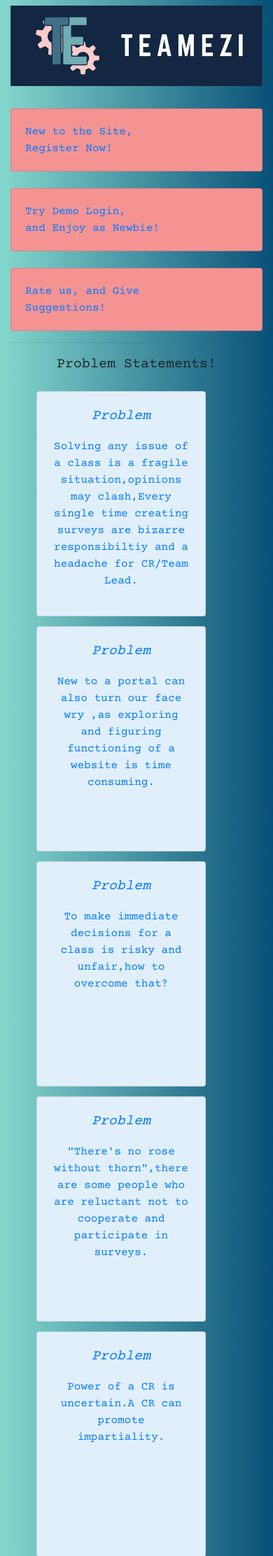
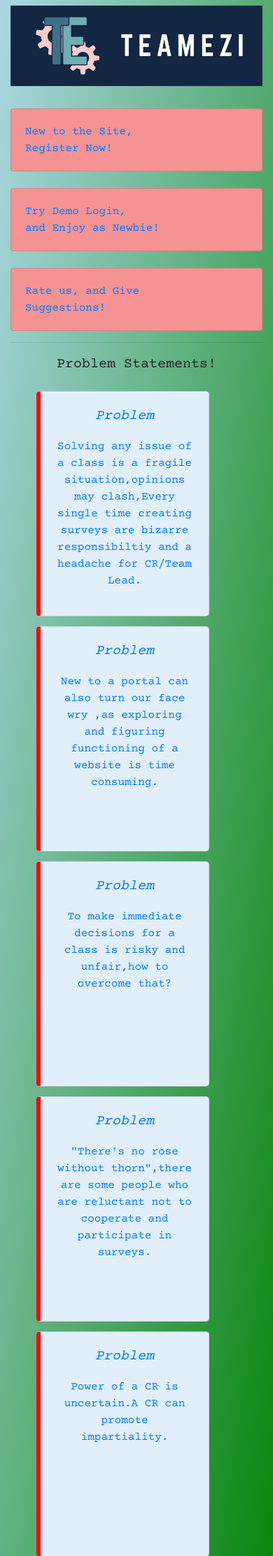
Before and after one commit to anonshubh/issue-reporter, a Django app: page / in a window 390 px wide. Shown: the part 56-2280 px from the top of the page at 70% size. Run offline with Django 3.2, Linux system fonts and the light colour scheme; some libraries are stand-ins or nearby versions.

Commit message:
Modified styling

```diff
--- a/static/css/style.css
+++ b/static/css/style.css
@@ -51,10 +51,13 @@ body{
 }
 .statement-card{
     background-color: rgb(225, 239, 251);
+    border-left: 6px solid red;
+    border-radius: 5px;
 }
 
 .statement-card:hover{
     background-color: rgb(245, 147, 147);
+
 }
 
 .answer{
@@ -67,8 +70,16 @@ body{
 
 .answer-card{
     background-color: rgb(245, 147, 147);
+    border-left: 6px solid blue;
+    border-radius: 5px;
 }
 
 .answer-card:hover{
     background-color: rgb(225, 239, 251);
 }
+@media only screen and (max-width: 480px) {
+    body{
+        background-image: linear-gradient(to bottom right, lightblue, green);
+        background-color: lightsteelblue; /* For browsers that do not support gradients */
+    }
+}
```
